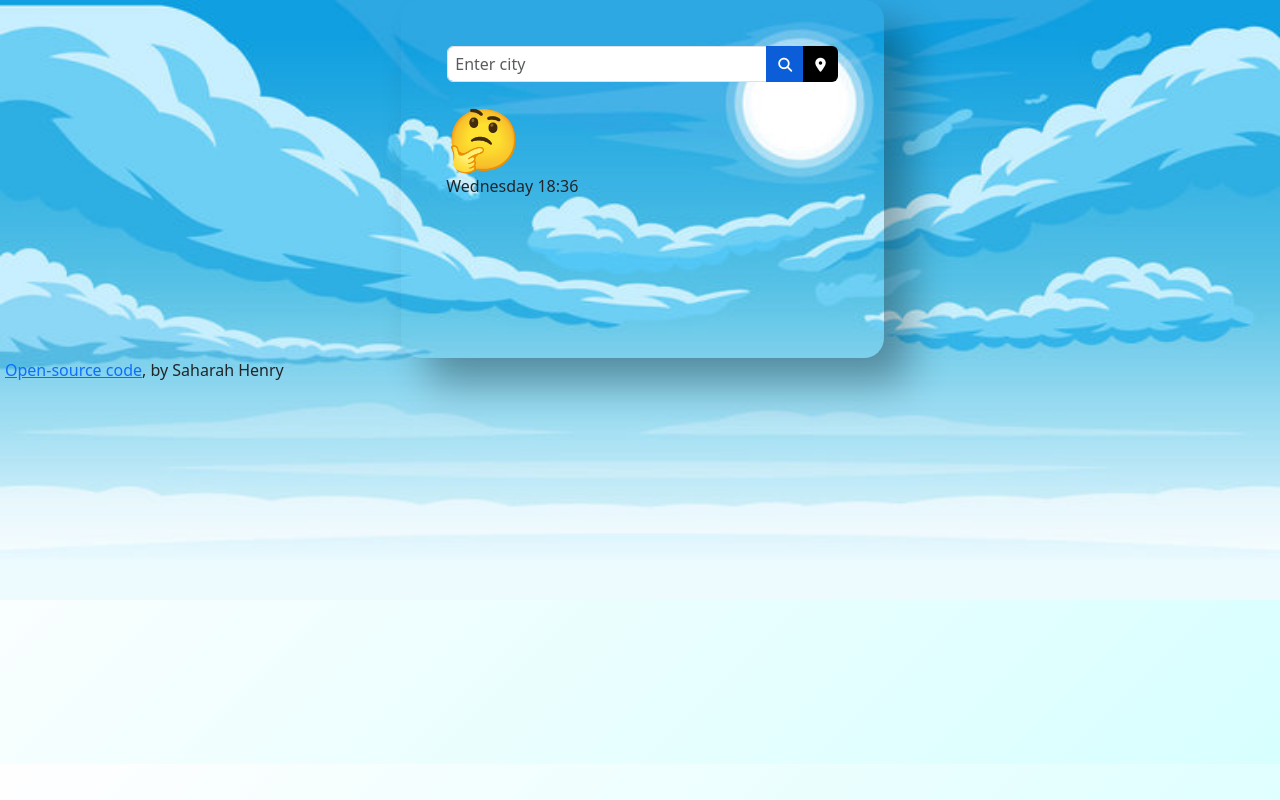
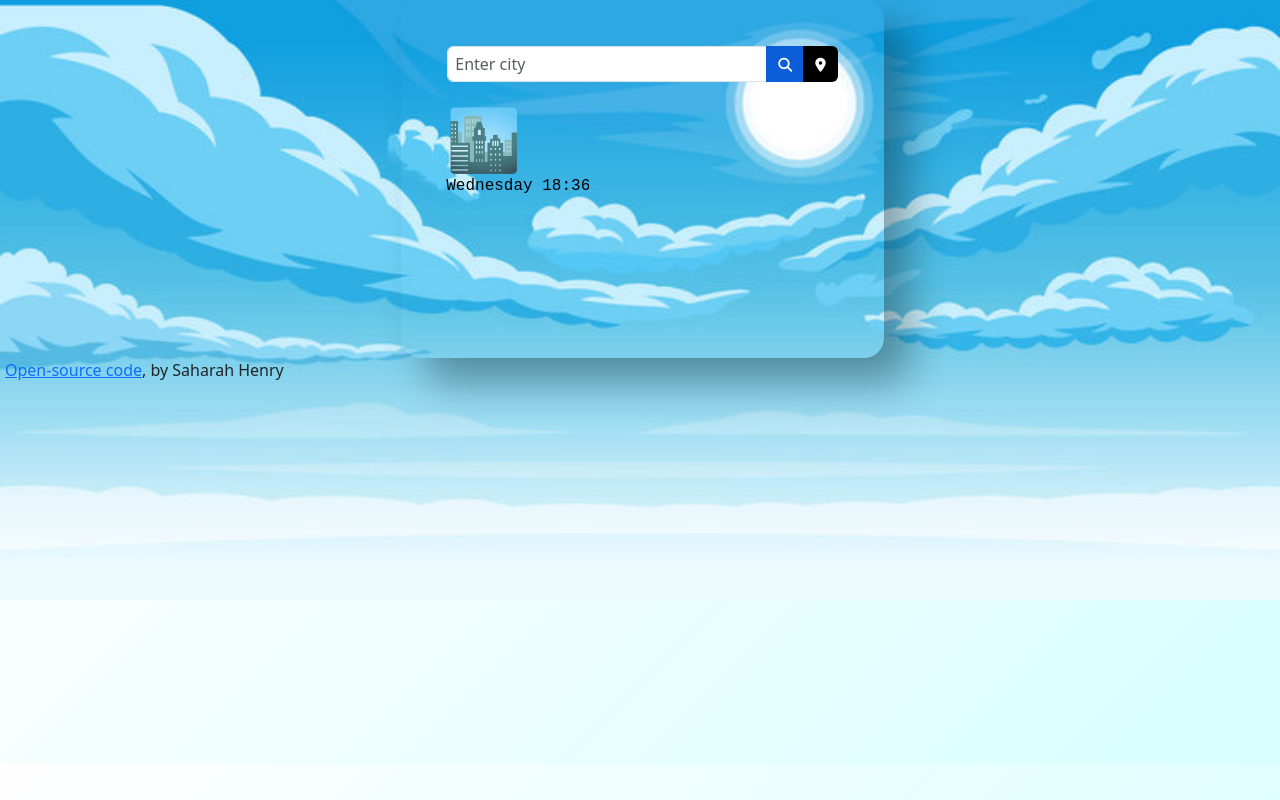
Before and after one commit to Saharah-Henry/project, a plain HTML site: page index.html in a window 1280 px wide. Drawn offline with nearby package versions, Linux system fonts and the light colour scheme.

Commit message:
update css

```diff
--- a/index.html
+++ b/index.html
@@ -52,8 +52,10 @@
       <div class="heading">
         <div class="card card-heading">
           <div class="card-body card-heading-body">
-            <h1>🤔</h1>
-            <div class="date" id="date"></div>
+            <h1>🏙️</h1>
+            <div class="anim-typewriter">
+              <div class="date" id="date"></div>
+            </div>
             <div class="weather" id="weather"></div>
             <div class="d-flex mb-3" id="col-temp">
               <div class="me-auto p-2" id="col-temp-degree">
--- a/src/app.css
+++ b/src/app.css
@@ -82,7 +82,7 @@ h1 {
 .wind,
 .est_temp {
   font-size: 16px;
-  font-family: monospace;
+  font-family: Arial, Helvetica, sans-serif;
 }
 
 #search-bar {
@@ -141,6 +141,27 @@ h1 {
 .forecast-temperature {
   font-size: 12px;
 }
+.anim-typewriter {
+  animation: typing 3.5s steps(33), blink 1s step-end infinite alternate;
+  color: black;
+  font-family: monospace;
+  top: 50%;
+  width: 15ch;
+  margin: 0;
+  border-right: 0.2px solid transparent;
+  overflow: hidden;
+  white-space: nowrap;
+}
+@keyframes typing {
+  from {
+    width: 0;
+  }
+}
+@keyframes blink {
+  50% {
+    border-color: transparent;
+  }
+}
 @media (max-width: 600px) {
   #col-temp-variable {
     margin-right: 35px;
--- a/src/script.js
+++ b/src/script.js
@@ -5,10 +5,11 @@ function displayDate() {
     alert(`0${hour}`);
   }
   let minute = now.getMinutes();
-  if (minute < 10) {
-    alert(`0${minute}`);
+  if (minute.toString().length < 2) {
+    minute = "0" + minute;
   }
   let time = `${hour}:${minute}`;
+
   let days = [
     "Sunday",
     "Monday",
```
